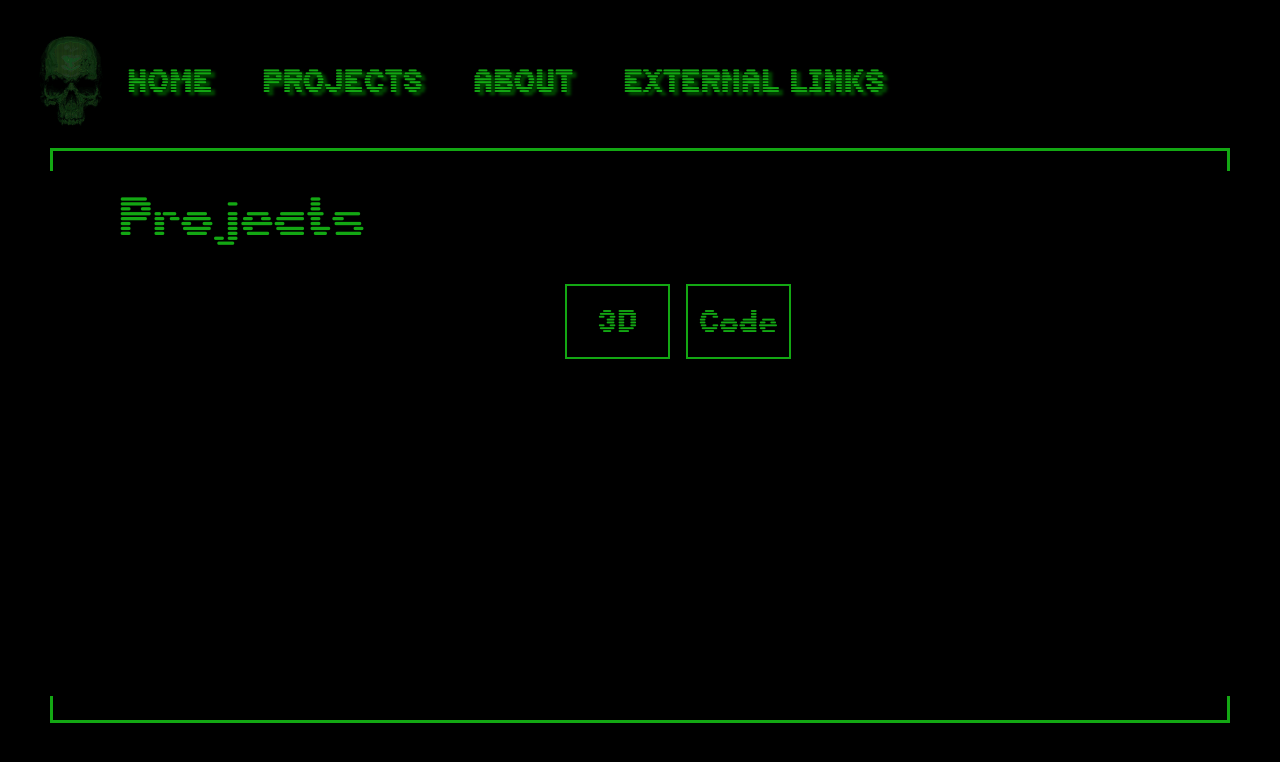
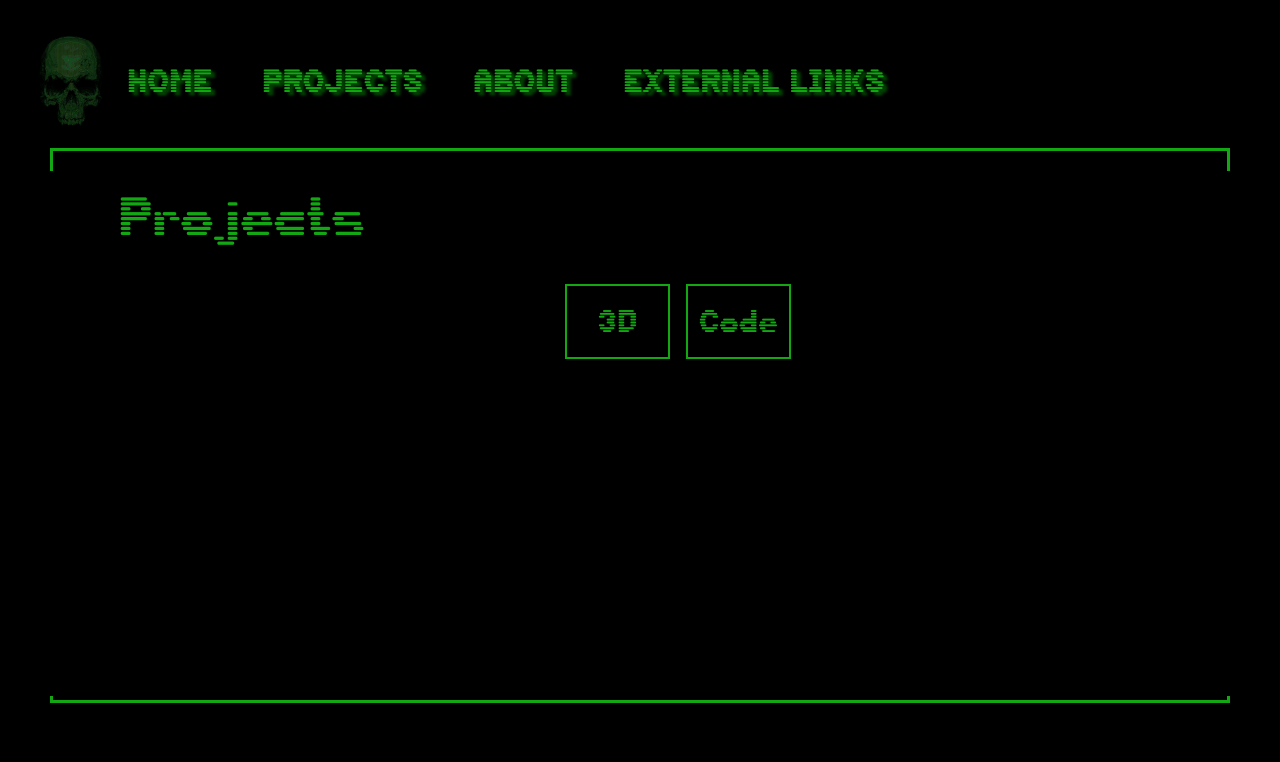
Before and after one commit to Mattprotz/Terminal, a React (Create React App) app: page /projects in a window 1280 px wide. Shown: the top 762 px of the page. Built offline with nearby package versions, Linux system fonts and the light colour scheme; a web font is replaced by a local one.

Commit message:
CSS fixes

```diff
--- a/src/App.css
+++ b/src/App.css
@@ -63,7 +63,7 @@ body{
 .view-container{
   margin: 3px 50px auto;
   padding: 10px;
-  height: 575px;
+  height: 555px;
   border: solid 3px rgb(19, 167, 19);
 }
 
```
